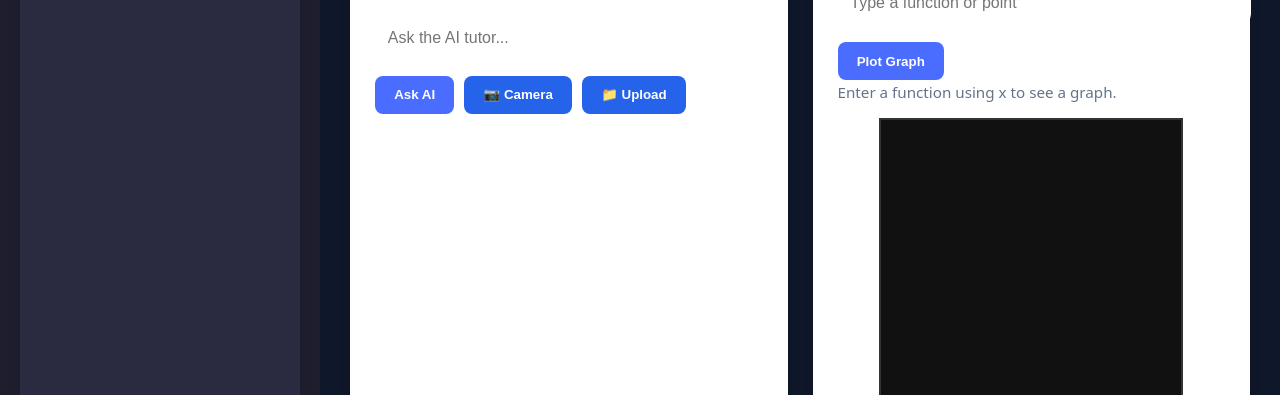
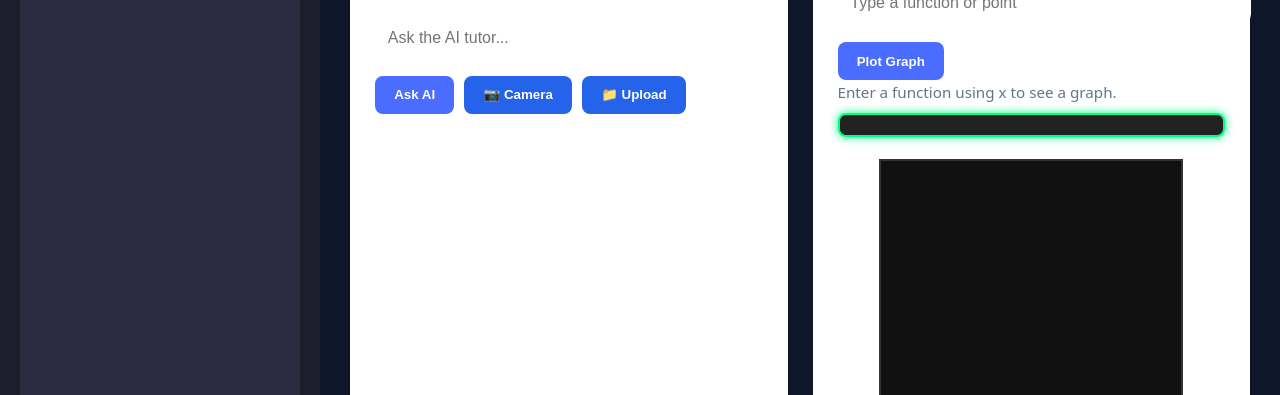
Before and after one commit to Jojo52924/math-tutor-site, a website: page tutor.html in a window 1280 px wide. Shown: the part 405-800 px from the top of the page. Drawn offline with nearby package versions, Linux system fonts and the light colour scheme.

Commit message:
Update tutor styling and graph result output

```diff
--- a/css/style.css
+++ b/css/style.css
@@ -540,6 +540,19 @@ body.dark .camera-btn {
   margin-bottom: 0.7rem;
 }
 
+#calcResult {
+  background: #222;
+  color: #00ff88;
+  padding: 10px 15px;
+  border-radius: 8px;
+  font-size: 22px;
+  font-weight: bold;
+  text-align: center;
+  margin-top: 10px;
+  border: 2px solid #00ff88;
+  box-shadow: 0 0 10px #00ff88;
+}
+
 .graph-lock {
   width: 300px;
   height: 300px;
--- a/js/tutor.js
+++ b/js/tutor.js
@@ -190,7 +190,7 @@ function graphInput() {
 
   try {
     const evaluated = math.evaluate(value);
-    if (resultEl) resultEl.textContent = `= ${evaluated}`;
+    if (resultEl) resultEl.textContent = `Answer: ${evaluated}`;
     status.textContent = 'Calculated value';
   } catch (error) {
     if (resultEl) resultEl.textContent = 'Invalid expression';
```
